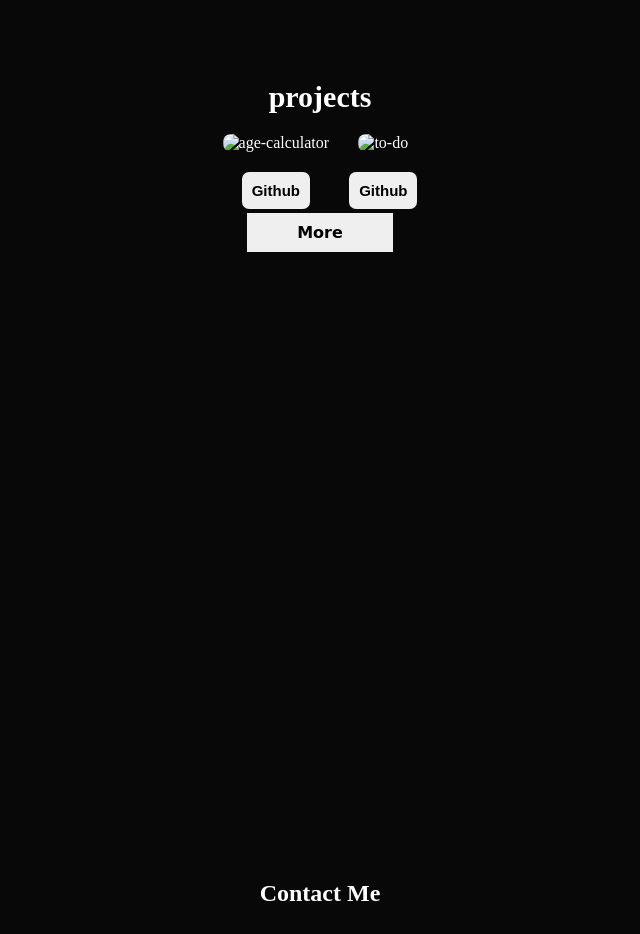
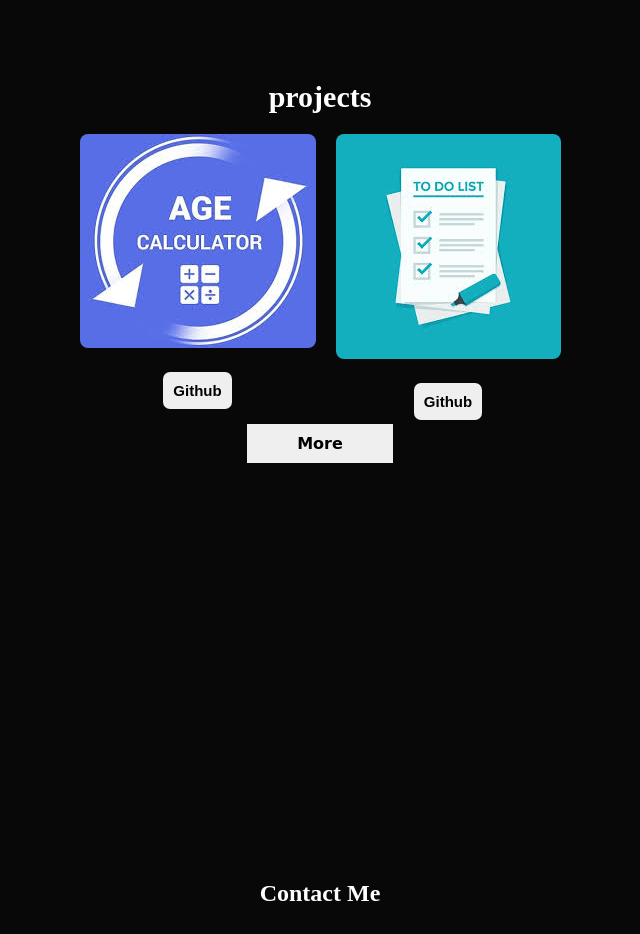
Before and after one commit to samkayode/mynewportfolio, a plain HTML site: page index.html in a window 1280 px wide. Shown: the part 2320-3254 px from the top of the page, without its empty margins (320-960 px from the left). Drawn offline with Linux system fonts and the light colour scheme.

Commit message:
Update index.html

```diff
--- a/index.html
+++ b/index.html
@@ -140,7 +140,7 @@
       <div class="projects">
         <div class="age-C">
           <img
-            src="images/age-calculator.jpeg"
+            src="/age-calculator.jpeg"
             alt="age-calculator"
             class="ageI"
           />
@@ -154,7 +154,7 @@
           </button>
         </div>
         <div class="todo-C">
-          <img src="images/to-do list.jpeg" alt="to-do" class="to-doI" />
+          <img src="to-do list.jpeg" alt="to-do" class="to-doI" />
           <br />
           <button
             type="button"
```
